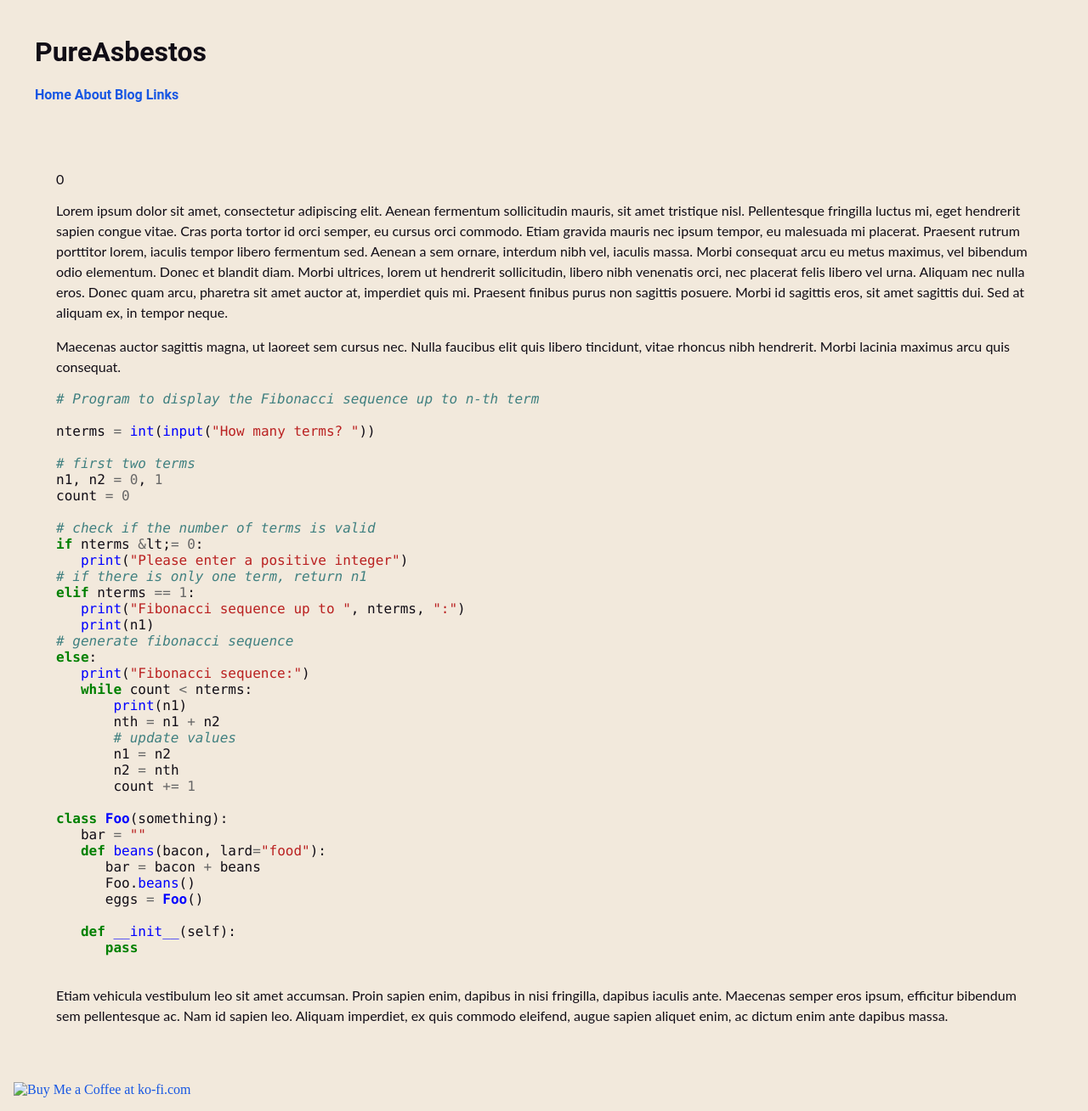
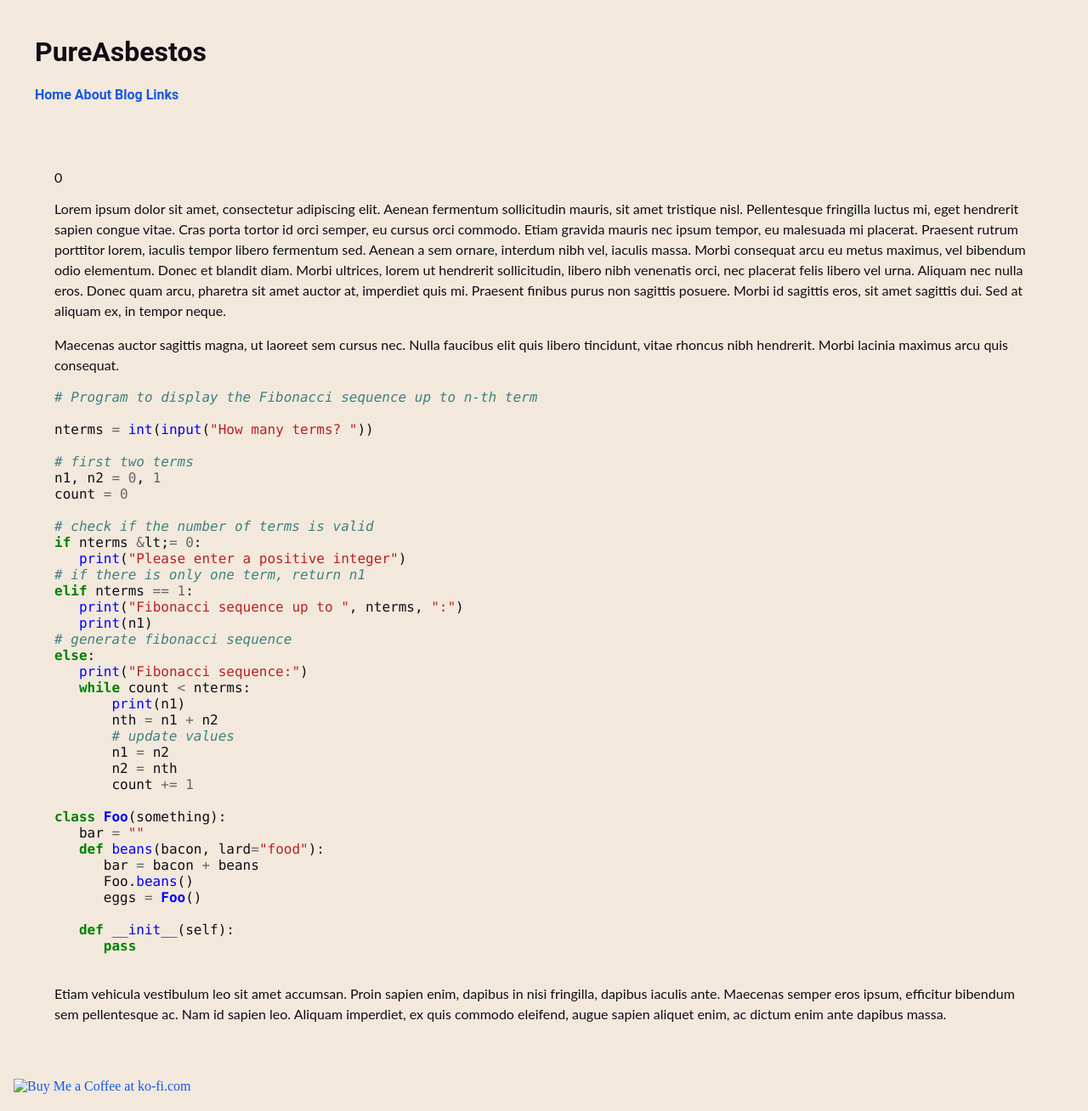
Before and after one commit to PureAsbestos/pureasbestos.github.io, a Jekyll site: the page built from index.md, in a window 1280 px wide. Shown: the whole page at 85% size. Built offline with Jekyll 4.4.1, drawn with Linux system fonts in a browser that asks for light colours.

Commit message:
Change styling

```diff
--- a/_includes/footer.html
+++ b/_includes/footer.html
@@ -1 +1,3 @@
-<a href='https://ko-fi.com/S6S1E9SHR' target='_blank' class='kofi-button'><img height='36' style='border:0px;height:36px;' src='https://storage.ko-fi.com/cdn/kofi1.png?v=3' border='0' alt='Buy Me a Coffee at ko-fi.com' /></a>
+<footer>
+	<a href='https://ko-fi.com/S6S1E9SHR' target='_blank' class='kofi-button'><img height='36' style='border:0px;height:36px;' src='https://storage.ko-fi.com/cdn/kofi1.png?v=3' border='0' alt='Buy Me a Coffee at ko-fi.com' /></a>
+</footer>
--- a/_layouts/default.html
+++ b/_layouts/default.html
@@ -1,8 +1,9 @@
 <!DOCTYPE html>
-<html lang="en-US">
+<html lang='en-US'>
   {% include head.html %}
 
   <body>
+    <div class='body'>
       {% include header.html %}
       <main>
         <article>
@@ -10,6 +11,7 @@
         </article>
       </main>
       {% include footer.html %}
+    </div>
   </body>
 
 </html>
--- a/assets/css/style.css
+++ b/assets/css/style.css
@@ -2,9 +2,10 @@
 @import "fonts.css";
 @import "syntax-highlight.css";
 
-html {
+html, body {
   background-color: var(--primary-bg-color);
   color: var(--primary-text-color);
+  margin: 0px;
 }
 
 a:link {
@@ -34,7 +35,7 @@
 }
 
 
-body {
+.body {
   background-color: var(--content-bg-color);
   width: auto;
   max-width: 80rem;
@@ -52,7 +53,7 @@
 }
 
 main {
-  padding: 50px;
+  padding: 3rem;
   border: solid 3px var(--highlight-bg-color);
   font-family: var(--writing-font);
 }
```
Lines whose indentation alone changed are shown as unchanged.
